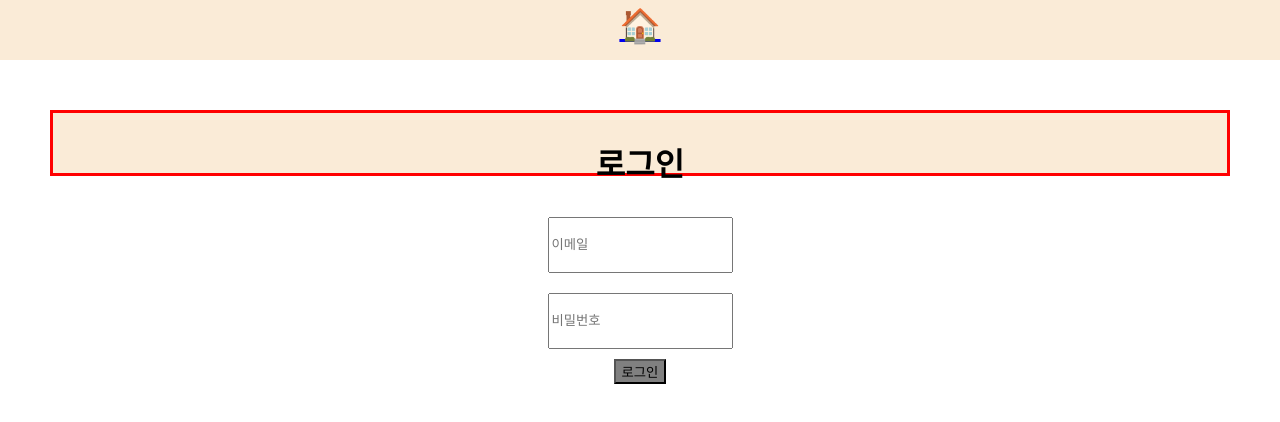
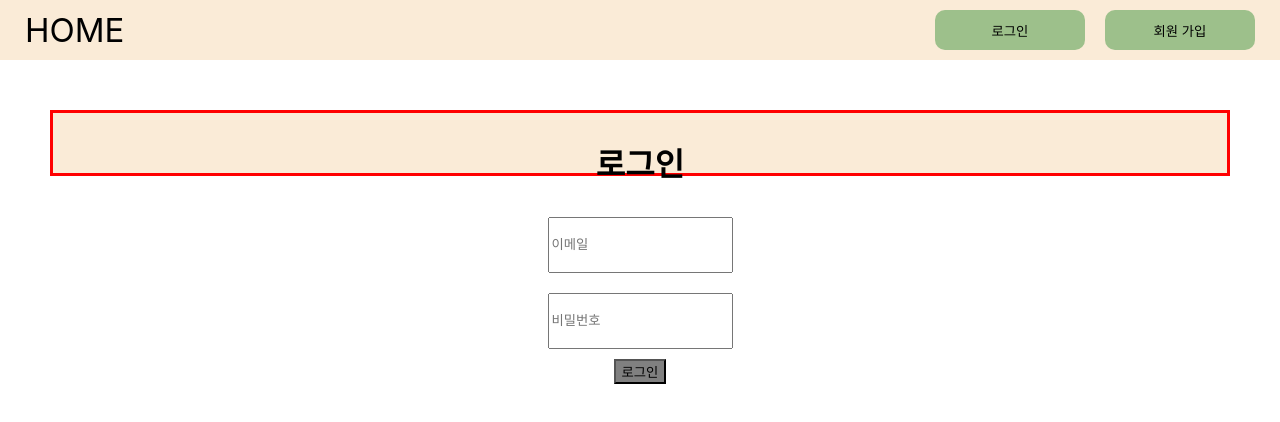
Before and after one commit to UkTheBlood/health-post, a React (Create React App) app: page /login in a window 1280 px wide. Shown: the top 422 px of the page. Built offline with nearby package versions, Linux system fonts and the light colour scheme; no server answers; the HTML template or start-up script is replaced by a standard one.

Commit message:
feat: login, logout, userInfo

```diff
--- a/package.json
+++ b/package.json
@@ -8,9 +8,11 @@
     "@testing-library/user-event": "^13.5.0",
     "axios": "^1.3.4",
     "json-server": "^0.17.2",
+    "jwt-decode": "^3.1.2",
     "react": "^18.2.0",
     "react-cookie": "^4.1.1",
     "react-dom": "^18.2.0",
+    "react-icons": "^4.7.1",
     "react-query": "^3.39.3",
     "react-router-dom": "^6.8.1",
     "react-scripts": "5.0.1",
--- a/src/pages/Header.js
+++ b/src/pages/Header.js
@@ -1,13 +1,39 @@
 import React from 'react';
-import { Link } from 'react-router-dom';
+import { Link, useNavigate } from 'react-router-dom';
 import styled from 'styled-components';
+import { getUser, removeUser } from '../until/localstorage';
 
 function Header() {
+  const userInfo = getUser();
+  const navigate = useNavigate();
+
+  const logoutHandler = () => {
+    if (window.confirm('로그아웃 하시겠습니까?') === true) {
+      removeUser();
+      alert('메인 화면으로 돌아갑니다');
+      navigate('/');
+    } else {
+      return;
+    }
+  };
+
   return (
     <StDivWrap>
-      <Link to={'/'}>
-        <StPLogo>🏠</StPLogo>
+      <Link to={'/'} style={{ textDecoration: 'none' }}>
+        <StPLogo>HOME</StPLogo>
       </Link>
+      {userInfo ? (
+        <StBtnlogout onClick={() => logoutHandler()}>로그아웃</StBtnlogout>
+      ) : (
+        <>
+          <div>
+            <StBtnlogout onClick={() => navigate('/login')}>로그인</StBtnlogout>
+            <StBtnlogout onClick={() => navigate('/signup')}>
+              회원 가입
+            </StBtnlogout>
+          </div>
+        </>
+      )}
     </StDivWrap>
   );
 }
@@ -19,9 +45,20 @@ const StDivWrap = styled.div`
   padding: 5px;
   text-align: center;
   background-color: antiquewhite;
+  display: flex;
+  align-items: center;
+  justify-content: space-between;
 `;
 const StPLogo = styled.p`
   font-size: 33px;
   color: black;
-  margin: 0px;
+  margin-left: 20px;
 `;
+const StBtnlogout = styled.button`
+  margin: 0px 20px 0px auto;
+  width: 150px;
+  height: 40px;
+  border: none;
+  background-color: #9dc08b;
+  border-radius: 10px;
+`;
--- a/src/pages/Login.js
+++ b/src/pages/Login.js
@@ -4,6 +4,7 @@ import axios from 'axios';
 import { Cookies, useCookies } from 'react-cookie';
 import { Navigate, useNavigate } from 'react-router-dom';
 import { getCookie, setCookie } from '../until/cookie/index';
+import jwtDecode from 'jwt-decode';
 
 function Login() {
   const [state, setState] = useState({ email: '', password: '' });
@@ -19,18 +20,20 @@ function Login() {
       );
 
       const jwtToken = data.data.token;
-      console.log("jwtToken", jwtToken)
 
       // jwtToken 을 userToken으로 지정 => 쿠키에 토큰 저장
       setCookie('userToken', jwtToken);
-      // const decodedUserInfo = jwt_decode(jwtToken);
+
+      alert('로그인 성공!');
+
+      const decodedUserInfo = jwtDecode(jwtToken);
+      console.log(decodedUserInfo);
 
       // 토큰에 저장되어있는 userInfo 저장
-      // localStorage.setItem('userInfo', JSON.stringify(decodedUserInfo));
+      localStorage.setItem('userInfo', JSON.stringify(decodedUserInfo));
 
-      console.log('data', data);
-      alert('로그인 성공!');
       navigate('/');
+      return data;
     } catch (error) {
       // 에러메시지
     }
--- a/src/pages/Main.js
+++ b/src/pages/Main.js
@@ -15,15 +15,6 @@ function Main() {
       <div>
         <StDivWrite>
           <StPPost>게시물 ({data.length})</StPPost>
-          <Link to={'/login'}  style={{ textDecoration: "none" }}>
-            <StPWrite>로그인</StPWrite>
-          </Link>
-          <Link to={'/signup'} style={{ textDecoration: "none" }}>
-            <StPWrite>회원가입</StPWrite>
-          </Link>
-          <Link to={'/write'} style={{ textDecoration: "none" }}>
-            <StPWrite>글쓰러 가기</StPWrite>
-          </Link>
         </StDivWrite>
       </div>
       <div>
@@ -54,34 +45,17 @@ const StDivWrap = styled.div`
 `;
 
 const StDivWrite = styled.div`
-  height: 50px;
   display: flex;
-  margin-bottom: 80px;
 `;
 const StPPost = styled.p`
   margin-right: auto;
-  width: 130px;
-  height: 50px;
-  line-height: 50px;
   text-align: center;
   font-size: 20px;
-`;
-const StPWrite = styled.p`
-  color: black;
-  text-decoration: none;
-  margin-left: 30px;
-  width: 130px;
-  height: 50px;
-  line-height: 50px;
-  text-align: center;
-  font-size: 18px;
-  background-color: antiquewhite;
-  border-radius: 10px;
 `;
 const StDivContainer = styled.div`
   width: 600px;
   height: 40px;
-  margin: 40px auto 0px auto;
+  margin: 20px auto 0px auto;
   border: 1px solid rgba(0, 0, 0, 0.5);
   padding: 20px;
   border-radius: 20px;
--- /dev/null
+++ b/src/until/localstorage/index.js
@@ -0,0 +1,14 @@
+import { getCookie, removeCookie } from '../cookie';
+
+export const getUser = () => {
+  const userInfo =
+    localStorage.getItem('userInfo') && getCookie('userToken')
+      ? JSON.parse(localStorage.getItem('userInfo'))
+      : null;
+  return userInfo;
+};
+
+export const removeUser = () => {
+  removeCookie('userToken');
+  localStorage.clear();
+};
```
Also changed, not shown: 2 other files (tests, documents, lock files or other folders).
